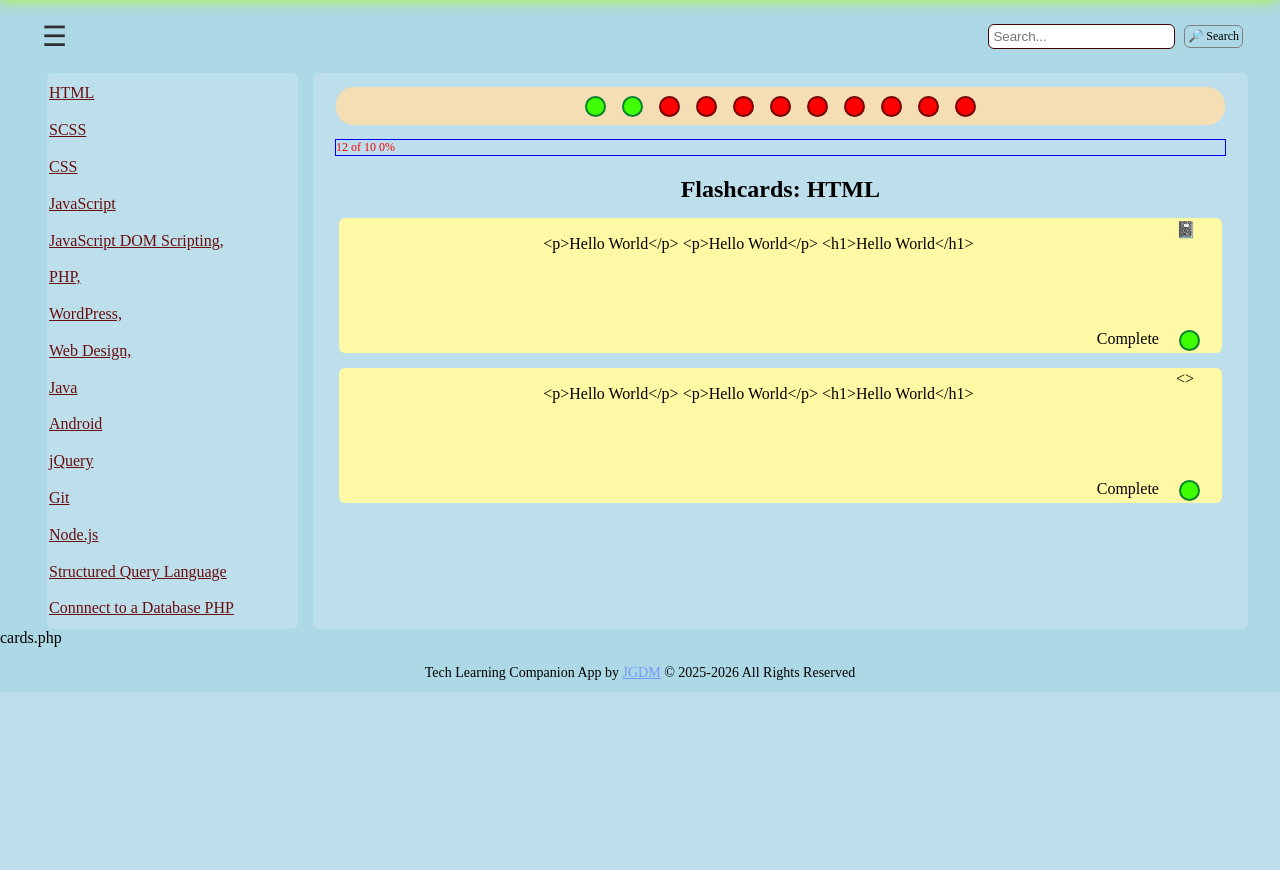
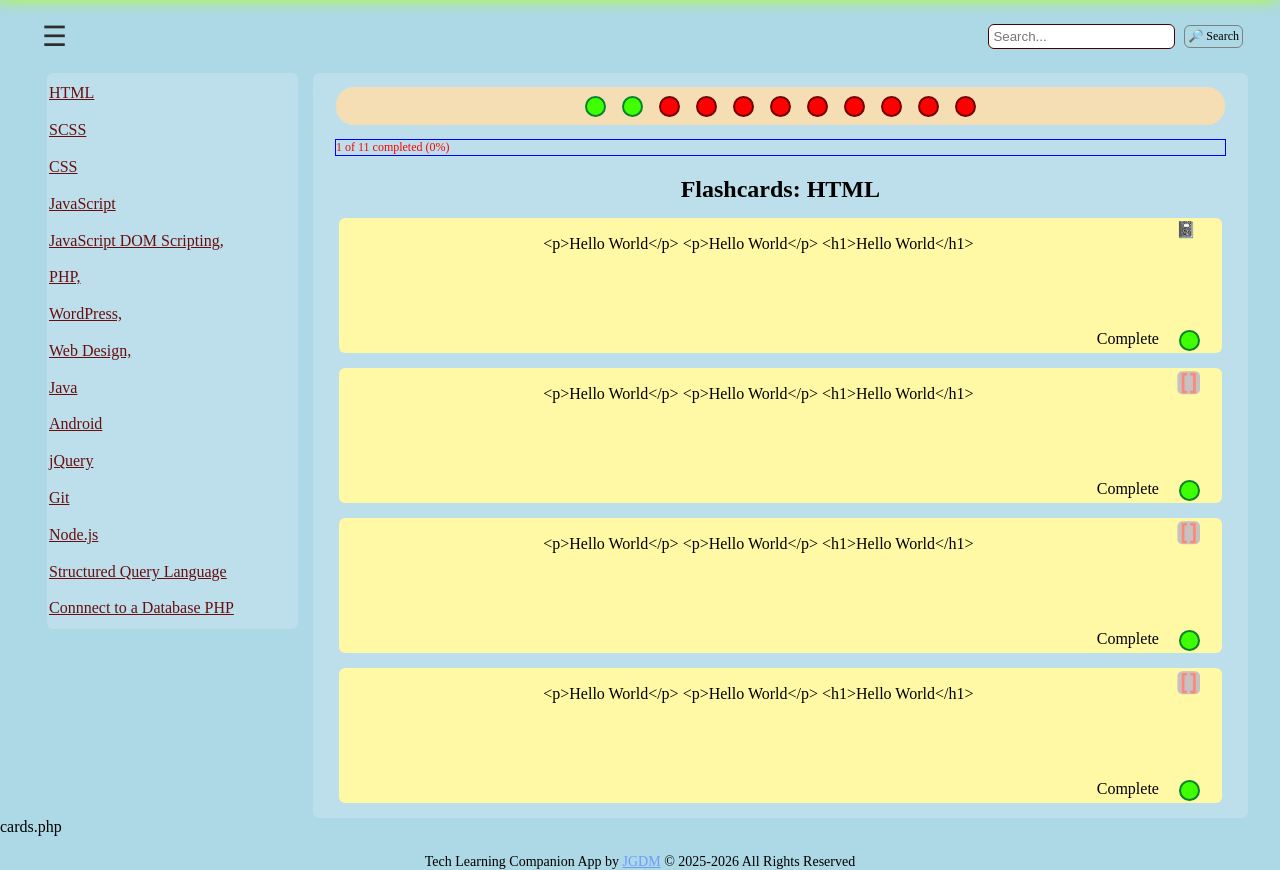
Before and after one commit to jg-digital-media/learning_companion_app, a PHP site: page /cards.php in a window 1280 px wide. Shown: the part 108-978 px from the top of the page. Before the commit the page ends 800 px from the top, so only its background shows below. Run offline with PHP 8.4, Linux system fonts and the light colour scheme.

Commit message:
add content - cards.php template

```diff
--- a/cards.php
+++ b/cards.php
@@ -104,8 +104,8 @@
 
                             <aside class="progress---stats--container">
 
-                                <div class="progress--stats">12 of 10</div>
-                                <div class="progress---percentage">0%</div>
+                                <div class="progress--stats">1 of 11 completed</div>
+                                <div class="progress---percentage">(0%)</div>
 
                             </aside>
 
@@ -118,11 +118,15 @@
                             <div class="flashcard---content--container">
 
                                 <div class="flashcard---content">
+
+                                    <div class="flashcard---inner--content">
                                         &lt;p&gt;Hello World&lt;/p&gt;
 
                                         &lt;p&gt;Hello World&lt;/p&gt;
 
                                         &lt;h1&gt;Hello World&lt;/h1&gt;
+
+                                    </div>
 
                                 </div>
 
@@ -147,15 +151,82 @@
                             <div class="flashcard---content--container">
 
                                 <div class="flashcard---content">
+
+                                    <div class="flashcard---inner--content">
                                         &lt;p&gt;Hello World&lt;/p&gt;
 
                                         &lt;p&gt;Hello World&lt;/p&gt;
 
                                         &lt;h1&gt;Hello World&lt;/h1&gt;
+                                    </div>
 
                                 </div>
 
-                                <div class="flashchard---icon">&#60;&#62;</div>
+                                <div class="flashchard---icon"> <img src="assets/images/code-bracket-icon.png"></div>
+
+                            </div>
+
+                            <div class="flashcard---status--container">
+
+                                <div class="flashcard---status">
+                                    <aside>Complete</aside>
+                                    <span class="status---indicator status---complete">&nbsp;</span>
+
+                                </div>
+
+                            </div>
+
+                        </article>
+
+                        <article class="flashcard flashcard---code">
+
+                            <div class="flashcard---content--container">
+
+                                <div class="flashcard---content">
+
+                                    <div class="flashcard---inner--content">
+                                        &lt;p&gt;Hello World&lt;/p&gt;
+
+                                        &lt;p&gt;Hello World&lt;/p&gt;
+
+                                        &lt;h1&gt;Hello World&lt;/h1&gt;
+                                    </div>
+
+                                </div>
+
+                                <div class="flashchard---icon"> <img src="assets/images/code-bracket-icon.png"></div>
+
+                            </div>
+
+                            <div class="flashcard---status--container">
+
+                                <div class="flashcard---status">
+                                    <aside>Complete</aside>
+                                    <span class="status---indicator status---complete">&nbsp;</span>
+
+                                </div>
+
+                            </div>
+
+                        </article>
+
+                        <article class="flashcard flashcard---code">
+
+                            <div class="flashcard---content--container">
+
+                                <div class="flashcard---content">
+
+                                    <div class="flashcard---inner--content">
+                                        &lt;p&gt;Hello World&lt;/p&gt;
+
+                                        &lt;p&gt;Hello World&lt;/p&gt;
+
+                                        &lt;h1&gt;Hello World&lt;/h1&gt;
+                                    </div>
+
+                                </div>
+
+                                <div class="flashchard---icon"> <img src="assets/images/code-bracket-icon.png"></div>
 
                             </div>
 
```
Lines whose indentation alone changed are shown as unchanged.
